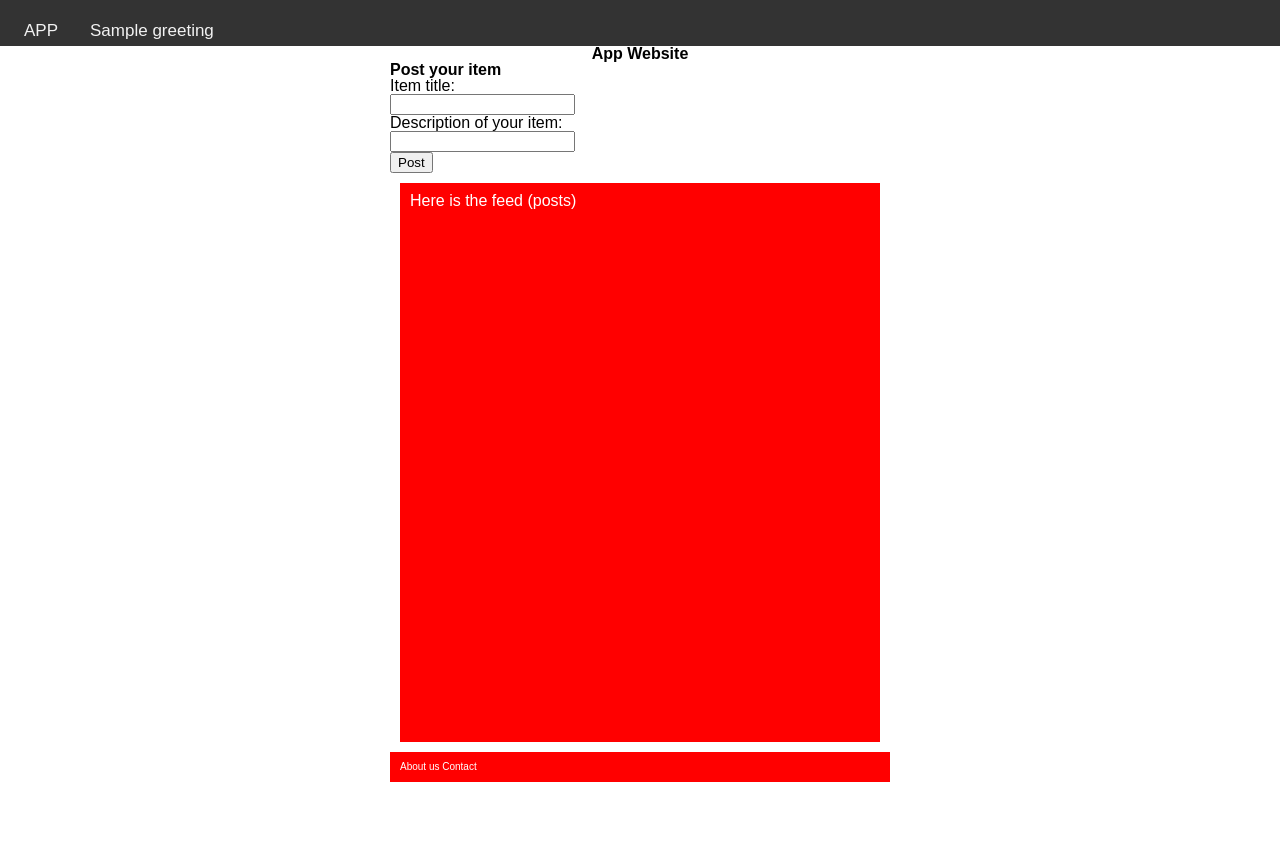
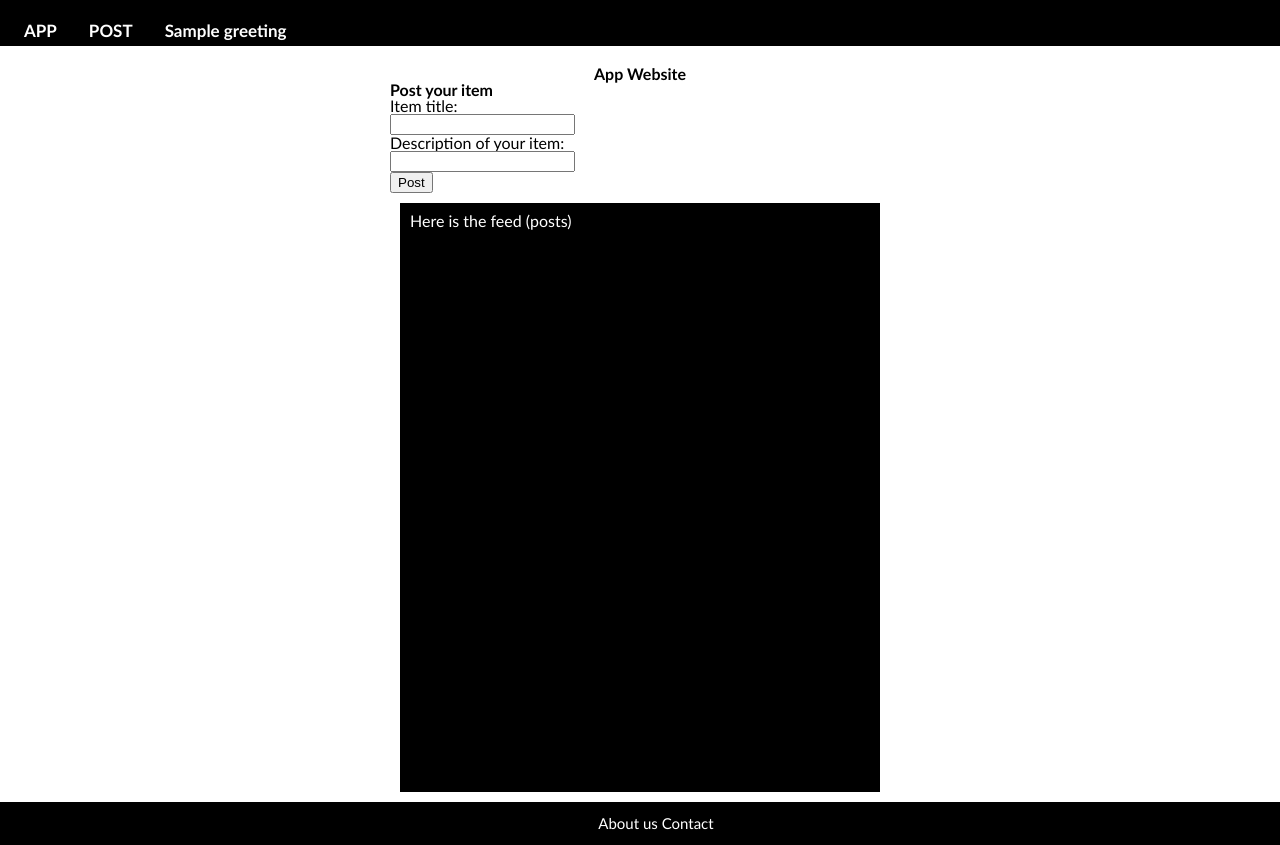
Before and after one commit to gacrodri/social-change, a Python web app: template templates/posts.html in a window 1280 px wide. Before the commit the page ends 782 px from the top, so only its background shows below. Run offline with Jinja, Linux system fonts and the light colour scheme; the template is opened without the code that fills it: most values are stand-ins (such as "Sample title", 1, 10 or a date in 2020).

Commit message:
added form and posts.html

```diff
--- a/templates/posts.html
+++ b/templates/posts.html
@@ -4,27 +4,28 @@
       <title>Our great recycling app</title>
       <link rel="stylesheet" href="style.css">
 
+
 <body class="Site">
   <main class="Site-content">
-  <div id="nav">
-    <a href="#appname">APP</a>
-    <a id="loginbuttom" href="{{auth_url}}">{{greeting}}</a>
-  </div>
+    <div id="nav">
+      <a href="#appname"><b>APP</b></a>
+      <a href="/new"><b>POST</b></a>
+      <a id="loginbuttom" href="{{auth_url}}"><b>{{greeting}}</b></a>
+    </div>
   <h1>App Website</h1>
   <div id="main">
       <h2>Post your item</h2>
-    <form method="post" action="/">
+    <form method="post" action="/show">
       <p> Item title:</p>
-      <input type= "text" name="title" value="">
+      <input type= "text" name="firstname" value="">
       <p> Description of your item:</p>
-      <input type= "text" name="caption" value=""><br>
+      <input type= "text" name="flastname" value=""><br>
       <input type= "submit" value="Post">
     </form>
     <div class="content-item red">Here is the feed (posts)</div>
-
-    <footer class="red">
-      About us Contact
-    </footer>
   </div>
   </main>
+  <footer class="red">
+    About us Contact
+  </footer>
 </body>
--- a/templates/style.css
+++ b/templates/style.css
@@ -3,19 +3,20 @@ form {
 }
 h1 {
   text-align: center;
-  font-size: 20px;
+  font-size: 20px
 }
 body {
-  font-family: Arial, Helvetica, sans-serif;
+  font-family: "Trebuchet MS", Helvetica, sans-serif;
 }
 #nav {
   overflow: hidden;
-  background-color: #333;
+  background-color: black;
+  margin-bottom: 20px;
 }
 
 #nav a {
   float: left;
-  color: #f2f2f2;
+  color: white;
   text-align: center;
   padding: 14px 16px;
   text-decoration: none;
@@ -113,16 +114,21 @@ button {
 }
 
 footer {
-  padding: 10px;
-  font-size: 10px;
+  float: left;
+  text-align: center;
+  padding: 14px 16px;
+  text-decoration: none;
+  font-size: 15px;
+  width: 100%;
 }
 
+
 .red {
-  background-color: red;
+  background-color: black;
   color: white;
 }
 
 .blue {
-  background-color: blue;
+  background-color: yellow;
   color: white;
 }
```
Also changed, not shown: templates/welcome.html (+11 -7 lines).
